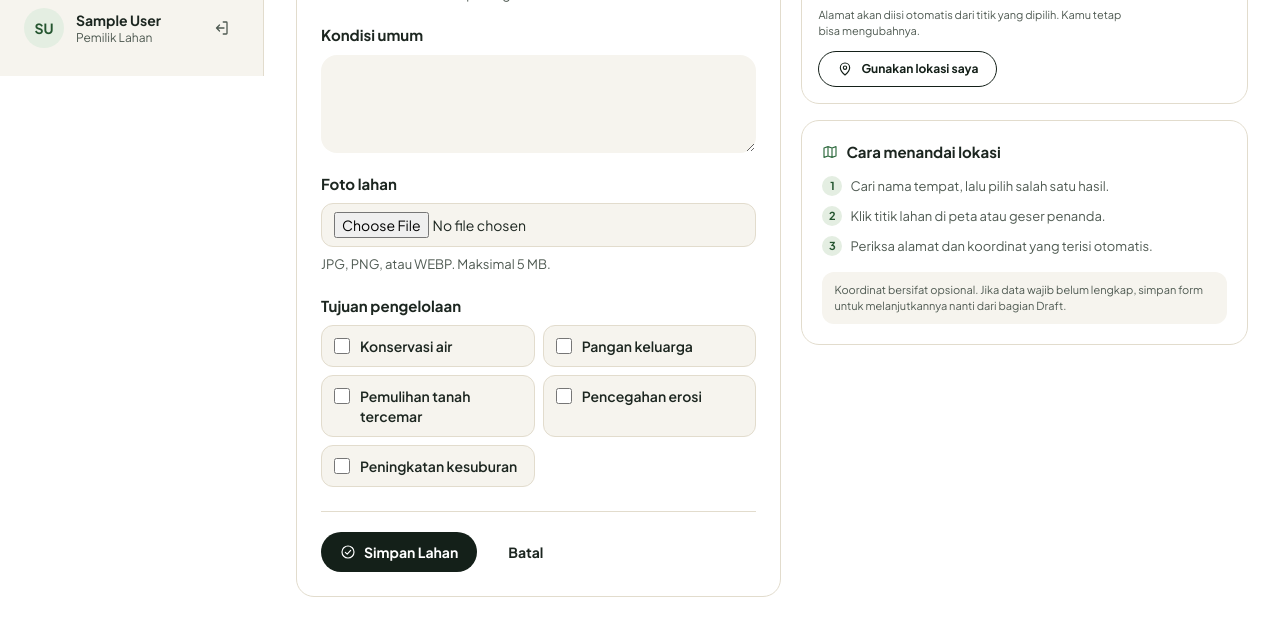
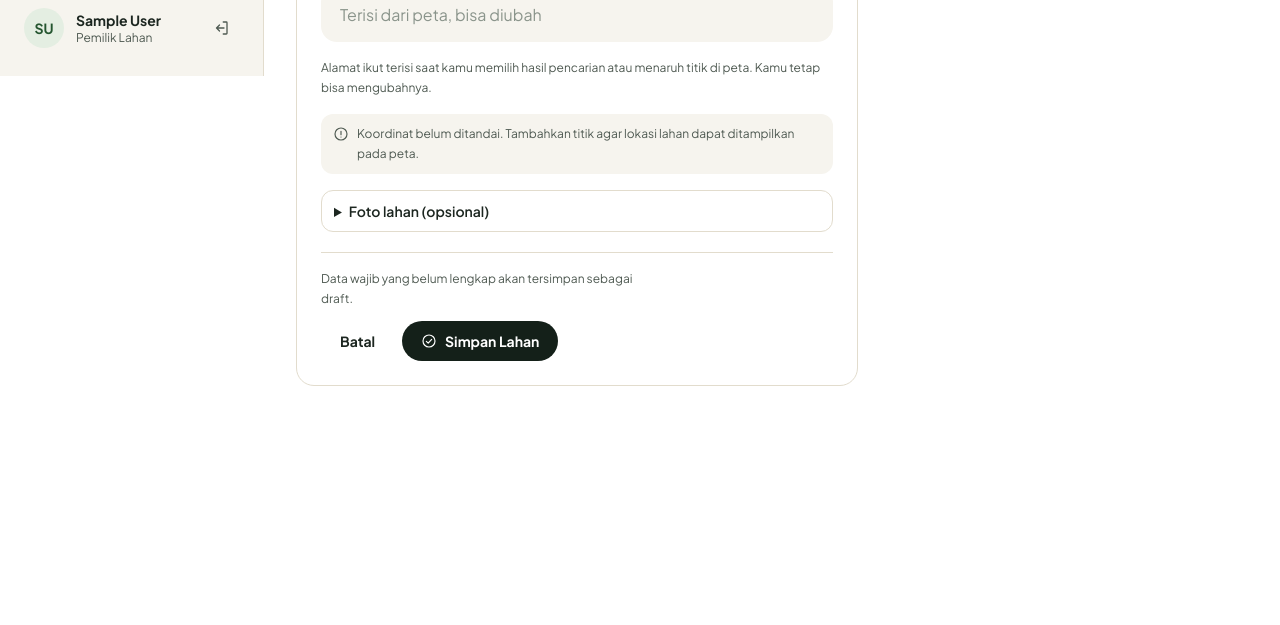
Before and after one commit to pbp-kelompok-d12/wiji, a Django app: page /lahan/tambah/ in a window 1280 px wide. Shown: the part 724-1349 px from the top of the page. After the commit the page ends 1110 px from the top, so only its background shows below. Run offline with Django 5.2, Linux system fonts and the light colour scheme; the visitor is signed in with stand-in values (Sample User, id 1); data comes from the database, SQL or seed files in the repository; some libraries are stand-ins or nearby versions.

Commit message:
feat: menyelaraskan UI manajemen lahan
Co-authored-by: Copilot <223556219+Copilot@users.noreply.github.com>

```diff
--- a/lands/forms.py
+++ b/lands/forms.py
@@ -34,7 +34,10 @@ class LahanForm(forms.ModelForm):
         }
         widgets = {
             'nama': forms.TextInput(attrs={'class': INPUT_CLASS}),
-            'alamat': forms.Textarea(attrs={'class': f'{INPUT_CLASS} !h-auto !py-3', 'rows': 3}),
+            'alamat': forms.TextInput(attrs={
+                'class': INPUT_CLASS,
+                'placeholder': 'Terisi dari peta, bisa diubah',
+            }),
             'latitude': forms.NumberInput(attrs={
                 'class': INPUT_CLASS,
                 'step': '0.000001',
@@ -51,7 +54,10 @@ class LahanForm(forms.ModelForm):
                 'min': '0',
             }),
             'penggunaan': forms.Select(attrs={'class': INPUT_CLASS}),
-            'kondisi': forms.Textarea(attrs={'class': f'{INPUT_CLASS} !h-auto !py-3', 'rows': 3}),
+            'kondisi': forms.TextInput(attrs={
+                'class': INPUT_CLASS,
+                'placeholder': 'Contoh: Tanah subur',
+            }),
             'foto': forms.ClearableFileInput(attrs={
                 'class': 'block w-full rounded-xl border border-line bg-paper px-3 py-2 text-sm',
                 'accept': 'image/*',
--- a/lands/templates/lands/form_lahan.html
+++ b/lands/templates/lands/form_lahan.html
@@ -3,7 +3,7 @@
 
 {% block title %}{{ title }}{% endblock %}
 {% block crumb %}
-<a href="{% url 'lands:daftar_lahan' %}" class="hover:text-ink">Lahan Saya</a>
+<a href="{% url 'lands:daftar_lahan' %}" class="hover:text-ink">Lahan</a>
 {% if lahan %} / <a href="{% url 'lands:detail_lahan' lahan.pk %}" class="hover:text-ink">{{ lahan.nama }}</a>{% endif %}
  / {{ title }}
 {% endblock %}
@@ -15,35 +15,31 @@
 {% block app_content %}
 <div class="flex flex-wrap items-end justify-between gap-3">
   <div>
-    <p class="eyebrow">Manajemen lahan</p>
-    <h1 class="heading mt-1 text-[28px] leading-[34px]">{{ title }}</h1>
-    <p class="mt-1 text-sm text-ink-soft">Isi data lahan, lalu tandai lokasinya di peta.</p>
+    <p class="eyebrow">Lahan</p>
+    {% if lahan %}
+    <h1 class="heading mt-1 text-[28px] leading-[34px]">Lengkapi <span class="heading-accent">lahanmu</span></h1>
+    <p class="mt-1 text-sm text-ink-soft">Perbarui data lahan dan tandai titik lokasinya di peta.</p>
+    {% else %}
+    <h1 class="heading mt-1 text-[28px] leading-[34px]">Daftarkan <span class="heading-accent">lahan</span></h1>
+    <p class="mt-1 text-sm text-ink-soft">Isi data dasar, lalu tandai titik lokasinya di peta.</p>
+    {% endif %}
   </div>
-  <a href="{% if lahan %}{% url 'lands:detail_lahan' lahan.pk %}{% else %}{% url 'lands:daftar_lahan' %}{% endif %}" class="btn btn-ghost !min-h-10">
-    Kembali
-  </a>
 </div>
 
-<form method="post" enctype="multipart/form-data" class="mt-6 grid gap-5 lg:grid-cols-[minmax(0,1fr)_minmax(0,0.92fr)]">
+<form method="post" enctype="multipart/form-data" class="mt-4 grid items-start gap-4 lg:grid-cols-[minmax(0,1.35fr)_minmax(300px,0.9fr)]">
   {% csrf_token %}
 
-  <div class="d-card p-5 sm:p-6">
+  <section class="d-card p-5 sm:p-6">
     {% if form.non_field_errors %}
-    <div class="alert alert-error mb-5">
+    <div class="alert alert-error mb-4">
       {% for error in form.non_field_errors %}<p>{{ error }}</p>{% endfor %}
     </div>
     {% endif %}
 
-    <div class="space-y-5">
+    <div class="space-y-4">
       {% include 'lands/partials/_field.html' with field=form.nama %}
-      {% include 'lands/partials/_field.html' with field=form.alamat %}
 
-      <div class="grid gap-4 sm:grid-cols-2">
-        {% include 'lands/partials/_field.html' with field=form.latitude %}
-        {% include 'lands/partials/_field.html' with field=form.longitude %}
-      </div>
-
-      <div class="grid gap-4 sm:grid-cols-2">
+      <div class="grid gap-3 sm:grid-cols-2">
         {% include 'lands/partials/_field.html' with field=form.luas_m2 %}
         {% include 'lands/partials/_field.html' with field=form.penggunaan %}
       </div>
@@ -51,20 +47,10 @@
       {% include 'lands/partials/_field.html' with field=form.kondisi %}
 
       <div class="field">
-        <label for="{{ form.foto.id_for_label }}" class="field-label">{{ form.foto.label }}</label>
-        {% if form.instance.foto %}
-        <img src="{{ form.instance.foto.url }}" alt="Foto {{ form.instance.nama }}" class="h-32 w-full rounded-xl object-cover">
-        {% endif %}
-        {{ form.foto }}
-        <p class="field-hint">JPG, PNG, atau WEBP. Maksimal 5 MB.</p>
-        {% for error in form.foto.errors %}<p class="field-error">{{ error }}</p>{% endfor %}
-      </div>
-
-      <div class="field">
-        <span class="field-label">{{ form.tujuan.label }}</span>
-        <div class="grid gap-2 sm:grid-cols-2">
+        <span class="field-label">{{ form.tujuan.label }} <span class="font-normal text-ink-soft">· boleh lebih dari satu</span></span>
+        <div class="flex flex-wrap gap-2">
           {% for checkbox in form.tujuan %}
-          <label class="flex items-start gap-2.5 rounded-xl border border-line bg-paper px-3 py-2.5 text-sm font-semibold text-ink transition hover:border-moss">
+          <label class="inline-flex cursor-pointer items-center gap-2 rounded-full border border-line px-3 py-2 text-xs font-semibold transition hover:border-moss has-[:checked]:border-moss has-[:checked]:bg-leaf">
             {{ checkbox.tag }}
             <span>{{ checkbox.choice_label }}</span>
           </label>
@@ -74,29 +60,65 @@
         </div>
         {% for error in form.tujuan.errors %}<p class="field-error">{{ error }}</p>{% endfor %}
       </div>
+
+      {% include 'lands/partials/_field.html' with field=form.alamat %}
+
+      <p class="text-xs leading-5 text-ink-soft">Alamat ikut terisi saat kamu memilih hasil pencarian atau menaruh titik di peta. Kamu tetap bisa mengubahnya.</p>
+
+      {% if not form.instance.punya_koordinat %}
+      <p class="flex gap-2 rounded-xl bg-paper px-3 py-2.5 text-xs leading-5 text-ink-soft">
+        <svg class="ic ic-sm mt-0.5 shrink-0"><use href="#i-alert"/></svg>
+        Koordinat belum ditandai. Tambahkan titik agar lokasi lahan dapat ditampilkan pada peta.
+      </p>
+      {% endif %}
+
+      <div class="sr-only">
+        {{ form.latitude.as_hidden }}
+        {{ form.longitude.as_hidden }}
+      </div>
+      {% for error in form.latitude.errors %}<p class="field-error">{{ error }}</p>{% endfor %}
+      {% for error in form.longitude.errors %}<p class="field-error">{{ error }}</p>{% endfor %}
+
+      <details class="rounded-xl border border-line px-3 py-2.5">
+        <summary class="cursor-pointer text-sm font-semibold">Foto lahan (opsional)</summary>
+        <div class="mt-3 field">
+          {% if form.instance.foto %}
+          <img src="{{ form.instance.foto.url }}" alt="Foto {{ form.instance.nama }}" class="mb-3 h-32 w-full rounded-xl object-cover">
+          {% endif %}
+          {{ form.foto }}
+          <p class="field-hint">JPG, PNG, atau WEBP. Maksimal 5 MB.</p>
+          {% for error in form.foto.errors %}<p class="field-error">{{ error }}</p>{% endfor %}
+        </div>
+      </details>
     </div>
 
-    <div class="mt-6 flex flex-wrap items-center gap-3 border-t border-line pt-5">
-      <button type="submit" class="btn btn-primary gap-2">
-        <svg class="ic ic-sm"><use href="#i-check"/></svg>{{ tombol }}
-      </button>
-      <a href="{% if lahan %}{% url 'lands:detail_lahan' lahan.pk %}{% else %}{% url 'lands:daftar_lahan' %}{% endif %}" class="btn btn-ghost">Batal</a>
+    <div class="mt-5 flex flex-wrap items-center justify-between gap-3 border-t border-line pt-4">
+      <p class="max-w-xs text-xs leading-5 text-ink-soft">Data wajib yang belum lengkap akan tersimpan sebagai draft.</p>
+      <div class="flex flex-wrap justify-end gap-2">
+        <a href="{% if lahan %}{% url 'lands:detail_lahan' lahan.pk %}{% else %}{% url 'lands:daftar_lahan' %}{% endif %}" class="btn btn-ghost">Batal</a>
+        {% if lahan and lahan.adalah_draf %}
+        <button type="submit" class="btn btn-ghost border border-line">
+          Simpan sebagai draft
+        </button>
+        {% endif %}
+        <button type="submit" class="btn btn-primary gap-2">
+          <svg class="ic ic-sm"><use href="#i-check"/></svg>{% if lahan %}Simpan perubahan{% else %}{{ tombol }}{% endif %}
+        </button>
+      </div>
     </div>
-  </div>
+  </section>
 
-  <div class="space-y-4 lg:sticky lg:top-24 lg:self-start">
+  <aside class="space-y-4 lg:sticky lg:top-24">
     {% include 'lands/partials/peta_lokasi.html' %}
 
-    <div class="d-card p-5">
-      <h2 class="d-title flex items-center gap-2"><svg class="ic ic-sm text-moss"><use href="#i-map"/></svg> Cara menandai lokasi</h2>
-      <ol class="mt-3 space-y-2.5 text-[13px] leading-5 text-ink-soft">
-        <li class="flex gap-2"><span class="grid size-5 shrink-0 place-items-center rounded-full bg-leaf text-[11px] font-bold text-moss-deep">1</span>Cari nama tempat, lalu pilih salah satu hasil.</li>
-        <li class="flex gap-2"><span class="grid size-5 shrink-0 place-items-center rounded-full bg-leaf text-[11px] font-bold text-moss-deep">2</span>Klik titik lahan di peta atau geser penanda.</li>
-        <li class="flex gap-2"><span class="grid size-5 shrink-0 place-items-center rounded-full bg-leaf text-[11px] font-bold text-moss-deep">3</span>Periksa alamat dan koordinat yang terisi otomatis.</li>
+    <section class="d-card p-5">
+      <p class="eyebrow">Setelah mendaftar</p>
+      <ol class="mt-2 space-y-2 text-[13px] leading-5">
+        <li class="flex gap-2"><span class="font-bold text-moss">01</span><span>Lengkapi data dan simpan lahanmu.</span></li>
+        <li class="flex gap-2"><span class="font-bold text-moss">02</span><span>Koordinat membantu menampilkan lokasi lahan di peta.</span></li>
       </ol>
-      <p class="mt-4 rounded-xl bg-paper px-3 py-2.5 text-[11px] leading-4 text-ink-soft">Koordinat bersifat opsional. Jika data wajib belum lengkap, simpan form untuk melanjutkannya nanti dari bagian Draft.</p>
-    </div>
-  </div>
+    </section>
+  </aside>
 </form>
 {% endblock %}
 
--- a/lands/templates/lands/partials/peta_lokasi.html
+++ b/lands/templates/lands/partials/peta_lokasi.html
@@ -5,30 +5,33 @@
      data-reverse-url="{% url 'lands:reverse_lokasi' %}"
      data-lat="{{ form.latitude.value|default_if_none:''|unlocalize }}"
      data-lng="{{ form.longitude.value|default_if_none:''|unlocalize }}">
-  <div class="border-b border-line p-4">
-    <label for="lokasi-search" class="field-label">Cari lokasi di peta</label>
-    <div class="mt-2 flex gap-2">
+  <div class="p-3">
+    <label for="lokasi-search" class="sr-only">Cari alamat atau nama tempat</label>
+    <div class="flex gap-2">
       <div class="relative min-w-0 flex-1">
         <svg class="ic ic-sm pointer-events-none absolute left-3 top-1/2 -translate-y-1/2 text-ink-soft"><use href="#i-search"/></svg>
         <input id="lokasi-search" type="search" autocomplete="off"
-               class="field-input !h-11 !pl-9"
-               placeholder="Contoh: Dramaga, Bogor"
+               class="field-input !h-10 !pl-9"
+               placeholder="Cari alamat atau nama tempat"
                aria-describedby="lokasi-status">
       </div>
-      <button type="button" id="lokasi-search-btn" class="btn btn-leaf !min-h-11 shrink-0" aria-label="Cari alamat">
-        Cari
+      <button type="button" id="lokasi-search-btn" class="btn btn-ghost !min-h-10 border border-line !px-3" aria-label="Cari alamat">
+        <svg class="ic ic-sm"><use href="#i-search"/></svg>
       </button>
     </div>
     <div id="lokasi-results" class="mt-2 hidden overflow-hidden rounded-xl border border-line"></div>
-    <p id="lokasi-status" class="mt-2 text-xs text-ink-soft" aria-live="polite">Klik peta atau geser penanda untuk memilih titik lahan.</p>
+    <p id="lokasi-status" class="sr-only" aria-live="polite">Ketik minimal tiga karakter untuk mencari lokasi.</p>
   </div>
 
-  <div id="peta-lahan" class="h-[320px] w-full bg-paper sm:h-[380px]" role="application" aria-label="Peta pemilihan lokasi lahan"></div>
+  <div class="relative px-3">
+    <div id="peta-lahan" class="h-[250px] w-full rounded-xl bg-paper" role="application" aria-label="Peta pemilihan lokasi lahan"></div>
+    <span class="pointer-events-none absolute left-6 top-3 z-[400] rounded-full bg-ink px-3 py-1 text-[10px] font-semibold text-white">Klik peta untuk menaruh titik lahan</span>
+  </div>
 
-  <div class="flex flex-wrap items-center justify-between gap-3 border-t border-line p-4">
-    <p class="max-w-xs text-[11px] leading-4 text-ink-soft">Alamat akan diisi otomatis dari titik yang dipilih. Kamu tetap bisa mengubahnya.</p>
-    <button type="button" id="pakai-lokasi" class="btn btn-outline !min-h-9 gap-2 text-xs">
+  <div class="flex flex-wrap items-center justify-between gap-3 px-3 pb-3 pt-2">
+    <button type="button" id="pakai-lokasi" class="btn btn-ghost !min-h-9 gap-2 border border-line !px-3 text-xs">
       <svg class="ic ic-sm"><use href="#i-pin"/></svg>Gunakan lokasi saya
     </button>
+    <p class="text-[10px] text-ink-soft">Peta © OpenStreetMap</p>
   </div>
 </div>
--- a/lands/views.py
+++ b/lands/views.py
@@ -164,6 +164,12 @@ def arsip_lahan(request, pk):
         return redirect('lands:ubah_lahan', pk=lahan.pk)
 
     if lahan.punya_pesanan_aktif():
+        if request.method != 'POST':
+            return render(request, 'lands/konfirmasi_arsip.html', {
+                'active_nav': 'lahan',
+                'lahan': lahan,
+                'blocked': True,
+            })
         messages.error(
             request,
             'Lahan ini masih punya pesanan aktif. Batalkan pesanannya dulu.',
```
Also changed, not shown: lands/templates/lands/daftar_lahan.html (+9 -9 lines), lands/templates/lands/detail_lahan.html (+94 -97 lines), lands/templates/lands/konfirmasi_arsip.html (+52 -14 lines), lands/templates/lands/konfirmasi_hapus.html (+31 -17 lines), lands/templates/lands/partials/_daftar_lahan.html (+26 -44 lines), lands/tests.py (+22 -0 lines).
